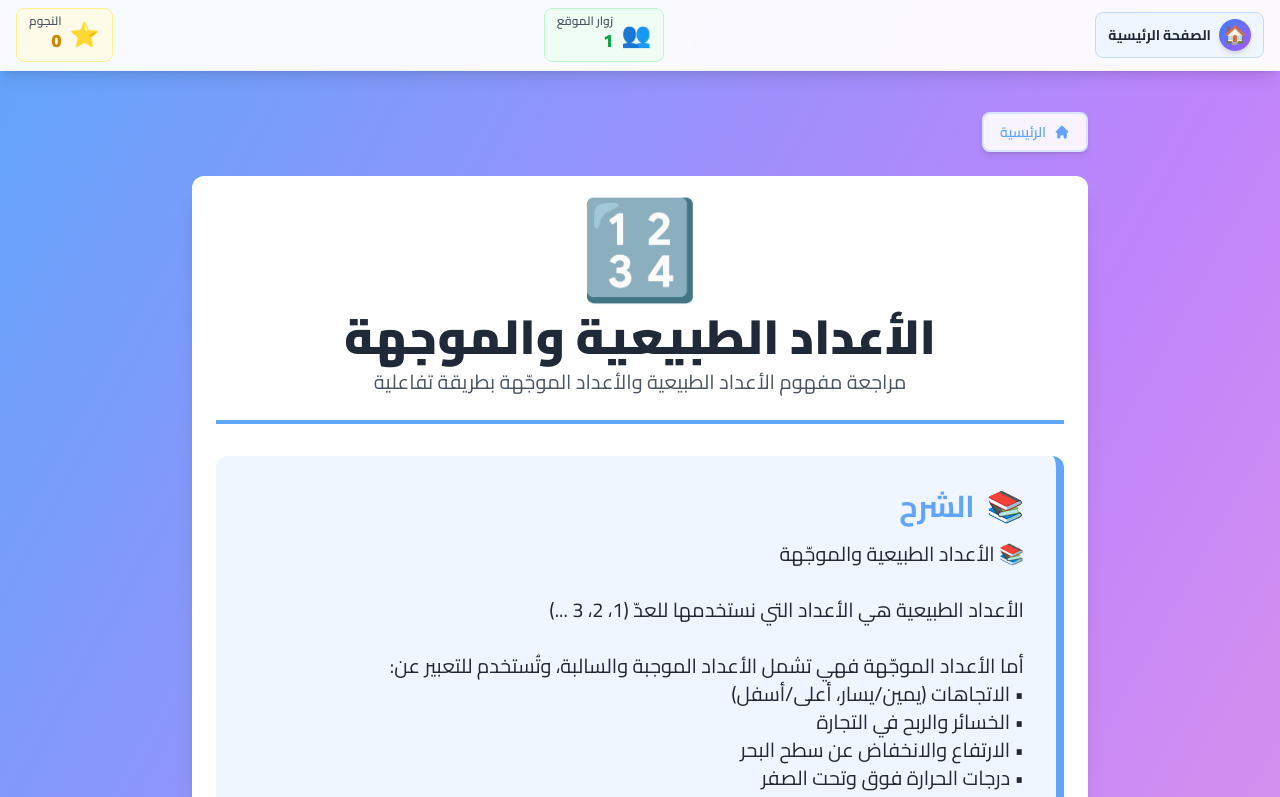
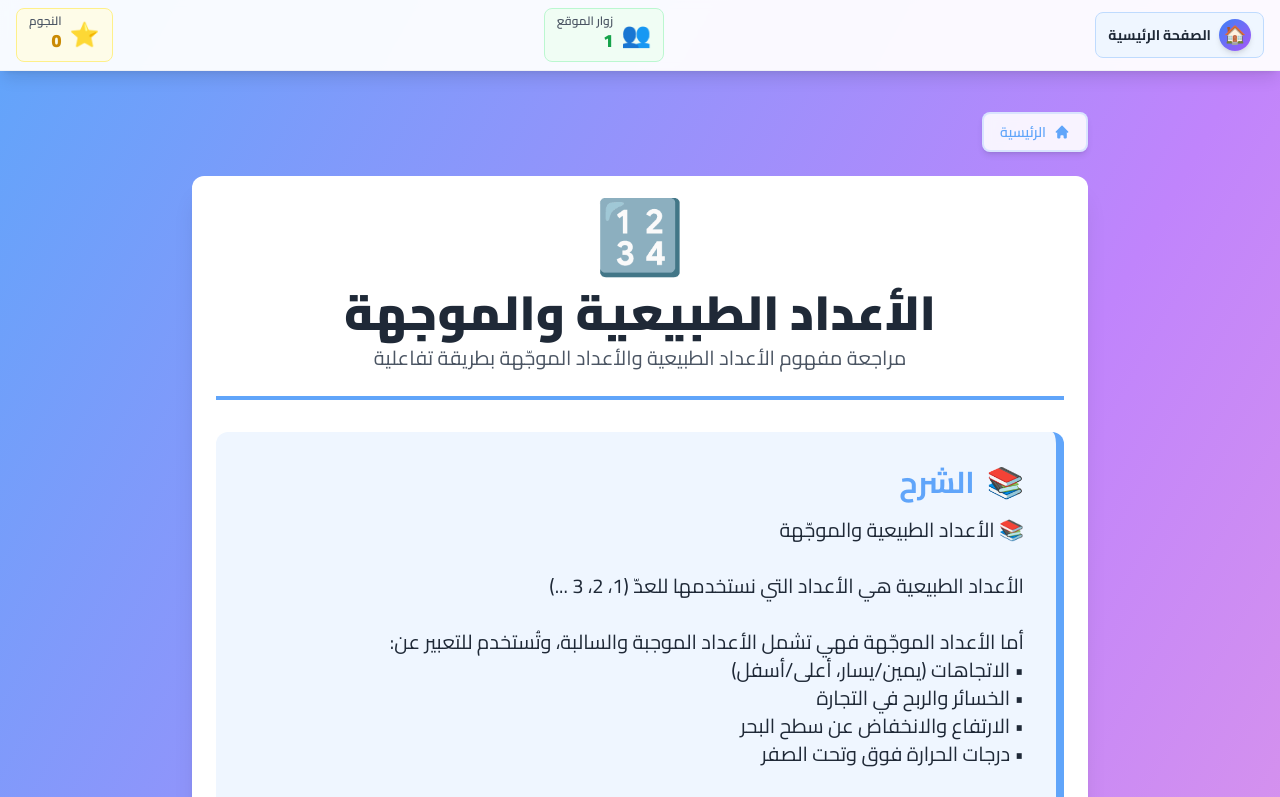
Before and after one commit to AmalShalabi/5th-arabic-math, a React (Vite) app: page /lesson/1 in a window 1280 px wide. Shown: the top 797 px of the page. Built offline with nearby package versions, Linux system fonts and the light colour scheme.

Commit message:
Fix lesson icon size and hover effect

```diff
--- a/src/pages/LessonPage.jsx
+++ b/src/pages/LessonPage.jsx
@@ -38,7 +38,7 @@ function LessonPage() {
         <div className="card animate-fadeIn">
           {/* Header */}
           <div className="text-center mb-6 sm:mb-8 pb-4 sm:pb-6 border-b-4 border-primary px-2">
-            <div className="text-5xl sm:text-7xl md:text-8xl mb-4">{lesson.icon}</div>
+            <div className="text-4xl sm:text-6xl md:text-7xl mb-4 transition-transform duration-300 hover:scale-110">{lesson.icon}</div>
             <h1 className="text-2xl sm:text-3xl md:text-5xl font-black text-gray-800 mb-2 leading-tight">
               {lesson.title}
             </h1>
```
